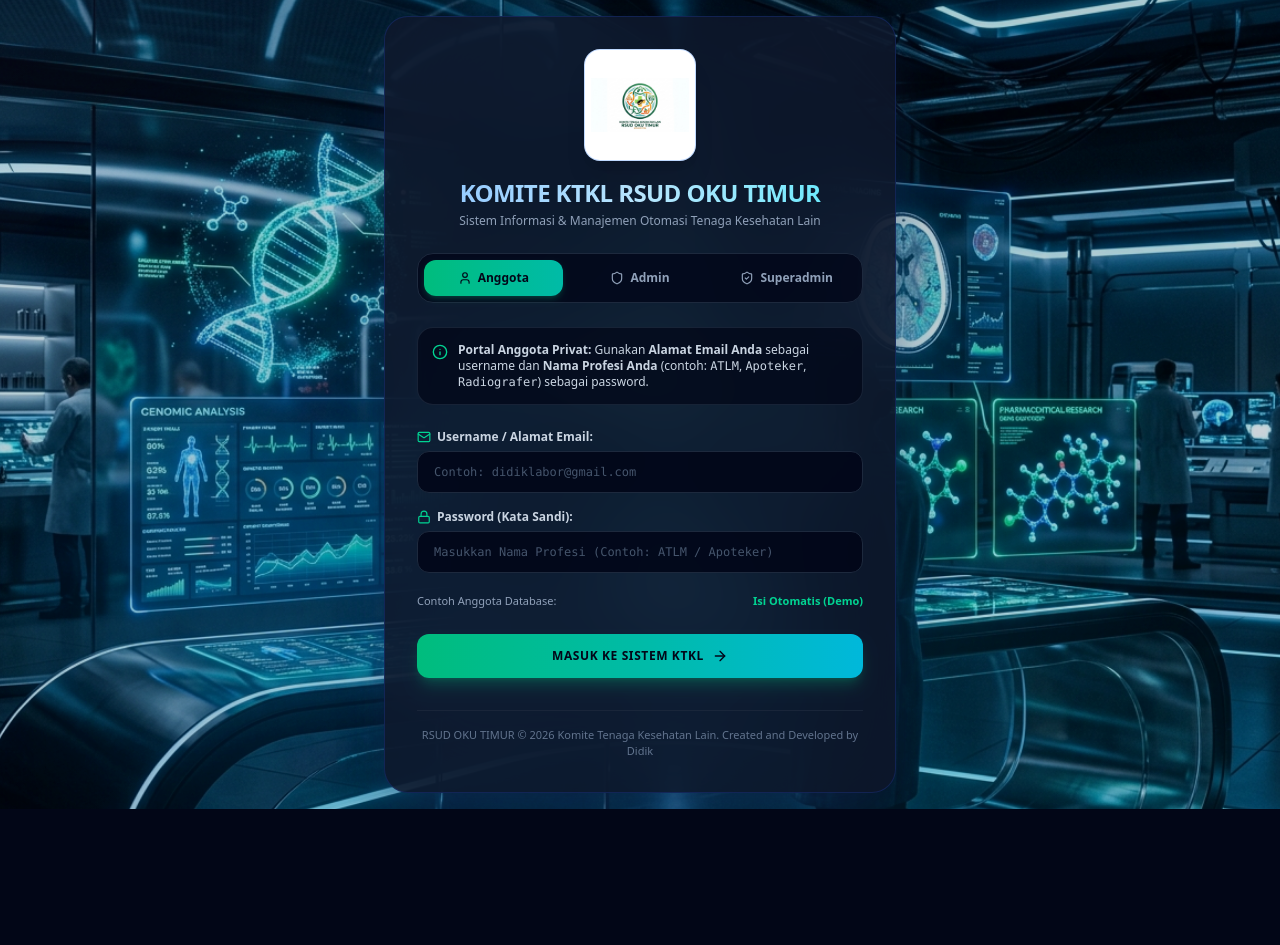
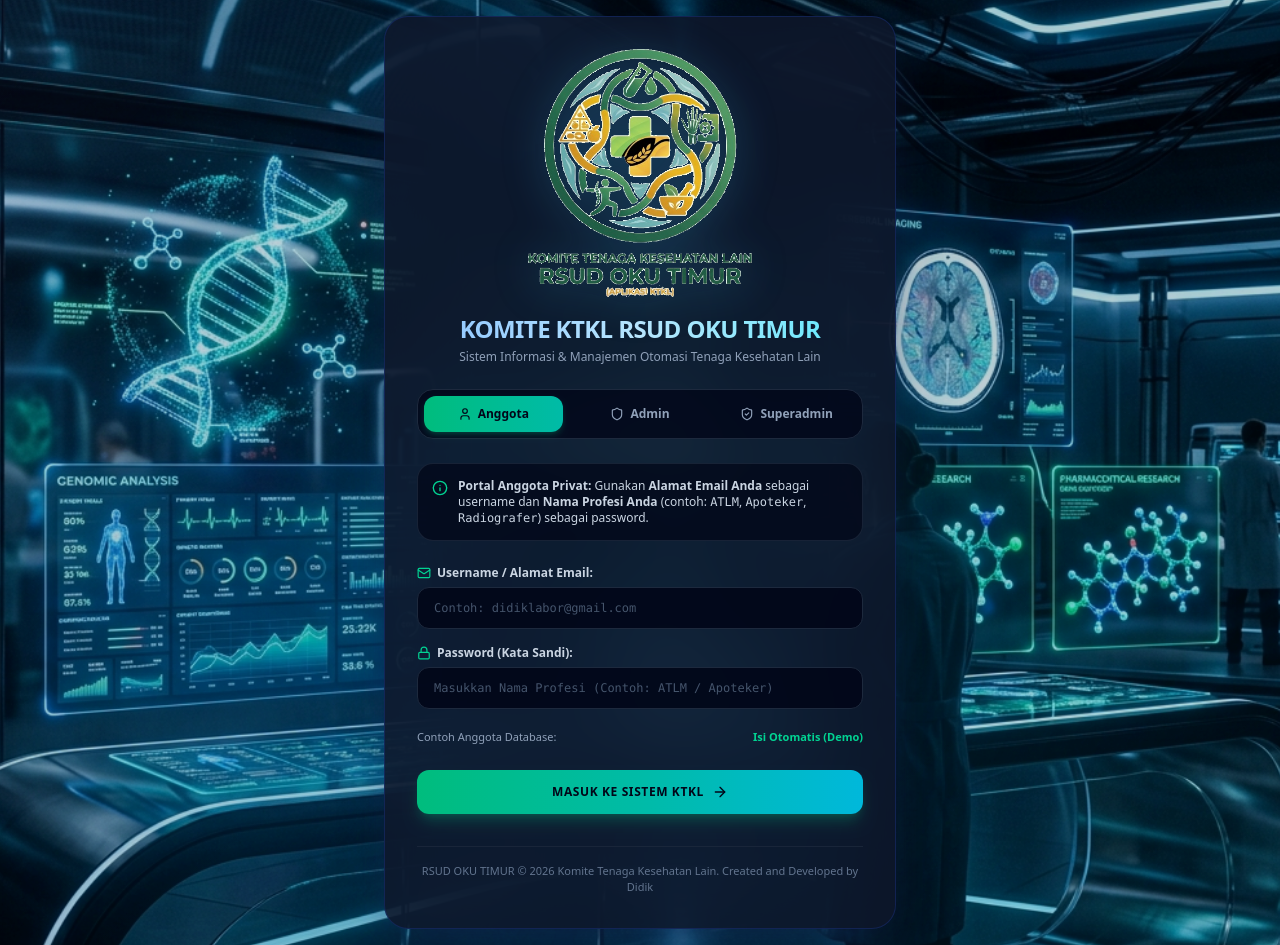
Before and after one commit to didikabufaaza/appktkl, a Next.js app: page /login in a window 1280 px wide. Before the commit the page ends 809 px from the top, so only its background shows below. Built offline with nearby package versions, Linux system fonts and the light colour scheme.

Commit message:
feat(login): update login page to use transparent and trimmed PNG logo

```diff
--- a/app/login/page.tsx
+++ b/app/login/page.tsx
@@ -86,11 +86,11 @@
       <div className="w-full max-w-lg bg-slate-900/85 border border-blue-900/40 rounded-3xl p-8 shadow-2xl shadow-blue-950/50 relative z-10 backdrop-blur-2xl">
         {/* Top Header & Logo */}
         <div className="text-center mb-6">
-          <div className="inline-flex mb-4">
+          <div className="flex justify-center mb-4">
             <img
-              src="/images/logo_komite.jpg"
+              src="/images/logo_komite.png"
               alt="Logo Komite"
-              className="w-28 h-28 object-contain rounded-2xl shadow-xl bg-white p-1.5 border border-blue-500/30"
+              className="w-56 h-auto max-w-full object-contain filter drop-shadow-[0_4px_20px_rgba(56,189,248,0.25)]"
             />
           </div>
           <h1 className="text-2xl font-black text-transparent bg-clip-text bg-gradient-to-r from-blue-300 via-sky-200 to-cyan-300 tracking-tight">
```
Also changed, not shown: public/images/logo_komite.png (added).
